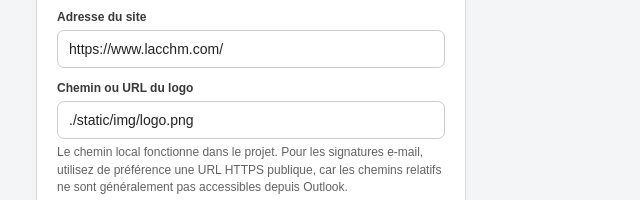
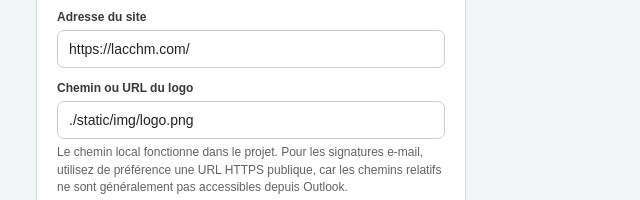
Before and after one commit to AnodeGrindYo/g-nn-rateur-signature-cchm, a plain HTML site: page index.html in a window 1280 px wide. Shown: the part 814-1014 px from the top of the page, 0-640 px from the left. Drawn offline with Linux system fonts and the light colour scheme.

Commit message:
correction url

```diff
--- a/index.html
+++ b/index.html
@@ -53,7 +53,7 @@
       <div class="field"><label for="phone">Téléphone (affiché)</label><input id="phone" value="(514) 529-0789"></div>
       <div class="field"><label for="tel">Téléphone (lien d’appel, format international)</label><input id="tel" value="+15145290789"></div>
       <div class="field"><label for="extension">Poste (facultatif)</label><input id="extension" value="299"></div>
-      <div class="field"><label for="website">Adresse du site</label><input id="website" type="url" value="https://www.lacchm.com/"></div>
+      <div class="field"><label for="website">Adresse du site</label><input id="website" type="url" value="https://lacchm.com/"></div>
       <div class="field"><label for="logo">Chemin ou URL du logo</label><input id="logo" value="./static/img/logo.png"><p class="hint">Le chemin local fonctionne dans le projet. Pour les signatures e-mail, utilisez de préférence une URL HTTPS publique, car les chemins relatifs ne sont généralement pas accessibles depuis Outlook.</p></div>
       <div class="field"><label for="logoLink">Lien ouvert au clic sur le logo</label><input id="logoLink" type="url" value="https://lacchm.com"><p class="hint">Ce lien est indépendant de l’adresse du site affichée dans les coordonnées.</p></div>
       <div class="field"><label for="facebook">Lien Facebook</label><input id="facebook" type="url" value="https://www.facebook.com/La-Cuisine-Collective-Hochelaga-Maisonneuve-1465537513670661/"></div>
```
